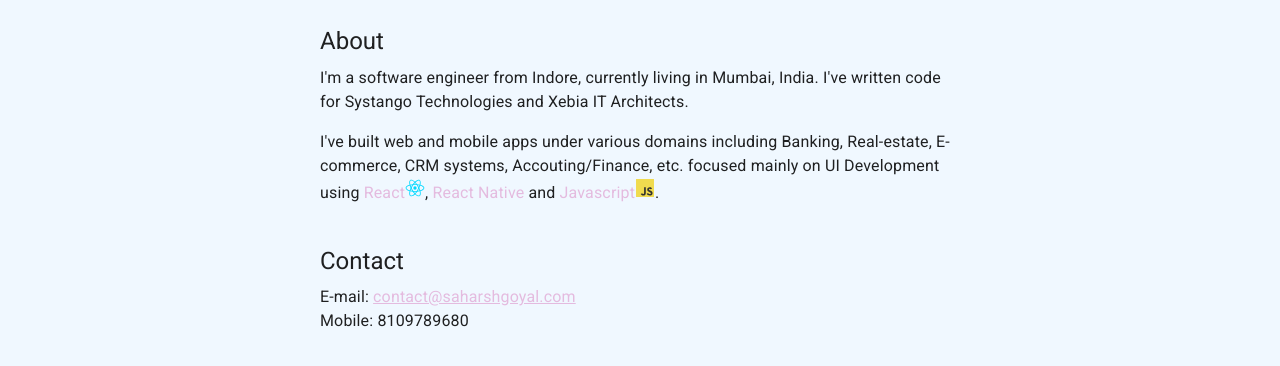
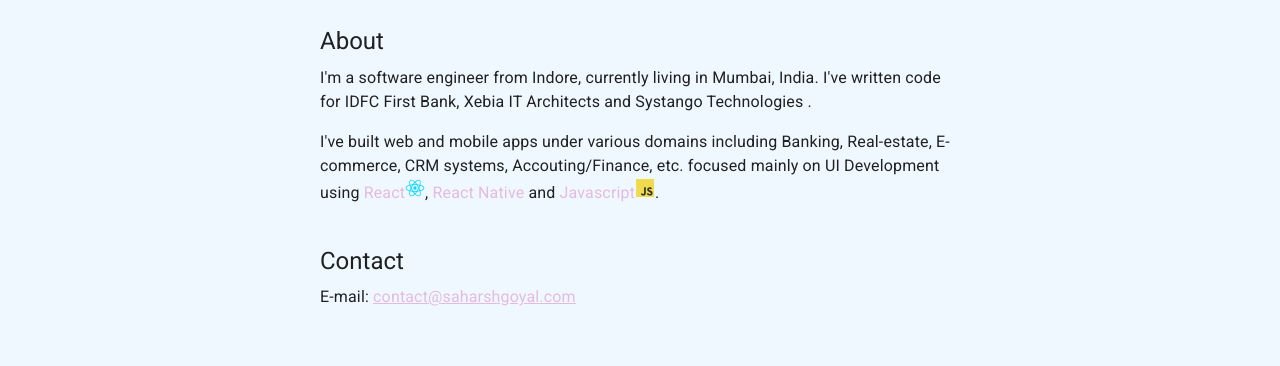
Before and after one commit to saharshg/portfolio, a React (Create React App) app: page / in a window 1280 px wide. Shown: the part 404-770 px from the top of the page. Built offline with nearby package versions, Linux system fonts and the light colour scheme; no server answers.

Commit message:
Update About.js

```diff
--- a/src/screens/About/About.js
+++ b/src/screens/About/About.js
@@ -59,8 +59,8 @@
         </Typography>
         <Typography gutterBottom paragraph>
           I'm a software engineer from Indore, currently living in Mumbai,
-          India. I've written code for Systango Technologies and Xebia IT
-          Architects.
+          India. I've written code for IDFC First Bank, Xebia IT
+          Architects and Systango Technologies .
         </Typography>
         <Typography gutterBottom paragraph>
           I've built web and mobile apps under various domains including
@@ -94,7 +94,7 @@
         </Typography>
       </Box>
 
-      <Box mt={5}>
+      <Box mt={5} mb={5}>
         <Typography gutterBottom variant='h5'>
           Contact
         </Typography>
@@ -102,7 +102,6 @@
           E-mail:{' '}
           <a href='mailto:contact@saharshgoyal.com'>contact@saharshgoyal.com</a>
         </Typography>
-        <Typography gutterBottom>Mobile: 8109789680</Typography>
       </Box>
     </Box>
   );
```
